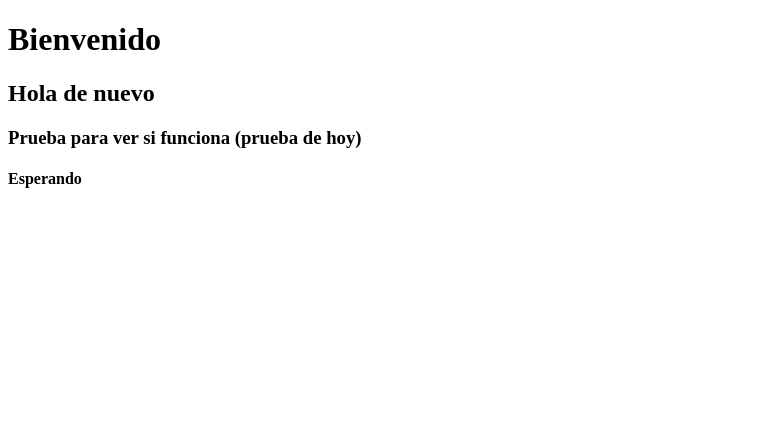
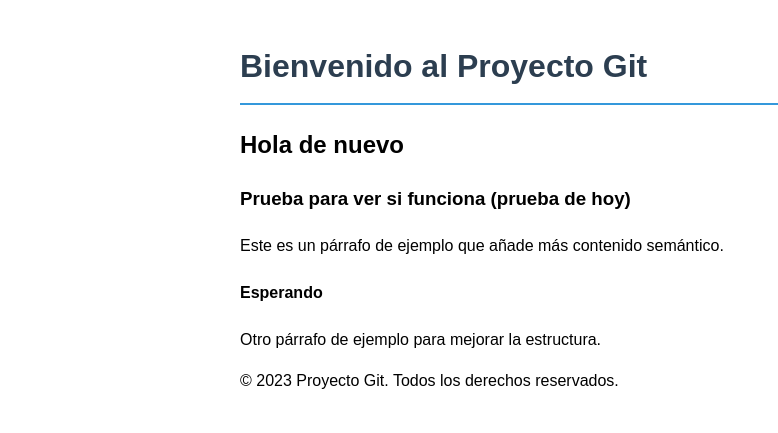
Before and after one commit to Cristian-Glez/git_lab, a plain HTML site: page index.html in a window 1280 px wide. Shown: the whole page, without its empty margins (0-778 px from the left). Drawn offline with Linux system fonts and the light colour scheme.

Commit message:
Se hicieron varios cambios

```diff
--- a/index.html
+++ b/index.html
@@ -1,13 +1,49 @@
 <!DOCTYPE html>
-<html lang="en">
+<html lang="es">
+
 <head>
     <meta charset="UTF-8">
     <meta name="viewport" content="width=device-width, initial-scale=1.0">
+    <meta name="description" content="Página de proyecto Git">
     <title>Proyecto Git</title>
+    <style>
+        body {
+            font-family: Arial, sans-serif;
+            max-width: 800px;
+            margin: 0 auto;
+            padding: 20px;
+            line-height: 1.6;
+        }
+
+        h1 {
+            color: #2c3e50;
+            border-bottom: 2px solid #3498db;
+            padding-bottom: 10px;
+        }
+    </style>
 </head>
+
 <body>
-    <h1>Bienvenido</h1>
-    <h2>Hola de nuevo</h2></body>
-    <h3>Prueba para ver si funciona (prueba de hoy)</h3>
-    <h4>Esperando</h4>
+    <header>
+        <h1>Bienvenido al Proyecto Git</h1>
+        <h2>Hola de nuevo</h2>
+    </header>
+
+    <main>
+        <section>
+            <h3>Prueba para ver si funciona (prueba de hoy)</h3>
+            <p>Este es un párrafo de ejemplo que añade más contenido semántico.</p>
+        </section>
+
+        <section>
+            <h4>Esperando</h4>
+            <p>Otro párrafo de ejemplo para mejorar la estructura.</p>
+        </section>
+    </main>
+
+    <footer>
+        <p>&copy; 2023 Proyecto Git. Todos los derechos reservados.</p>
+    </footer>
+</body>
+
 </html>
```
